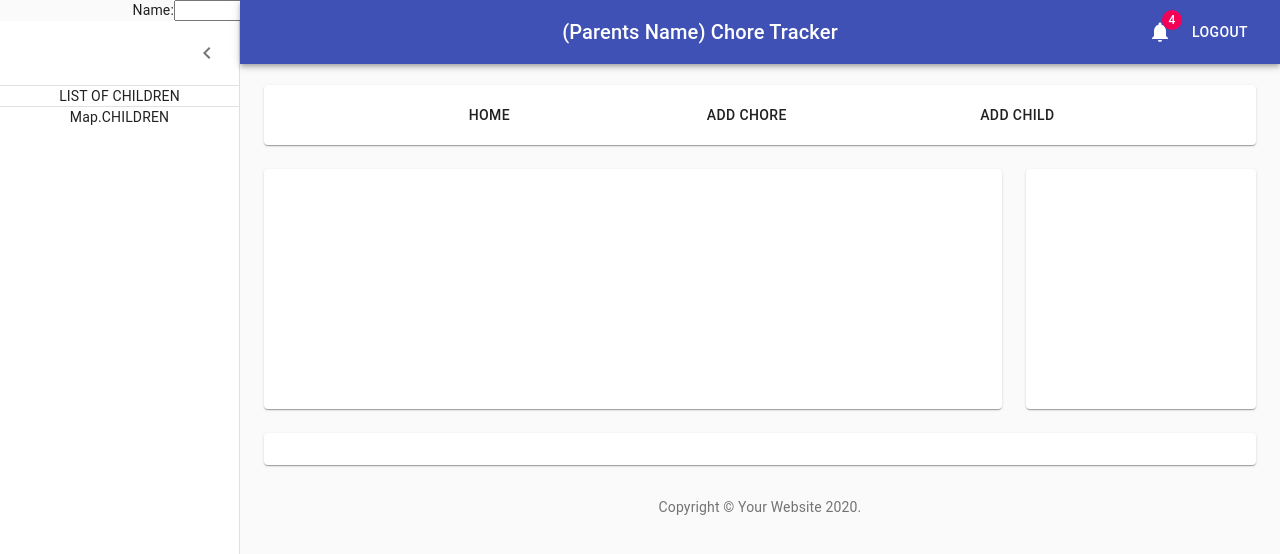
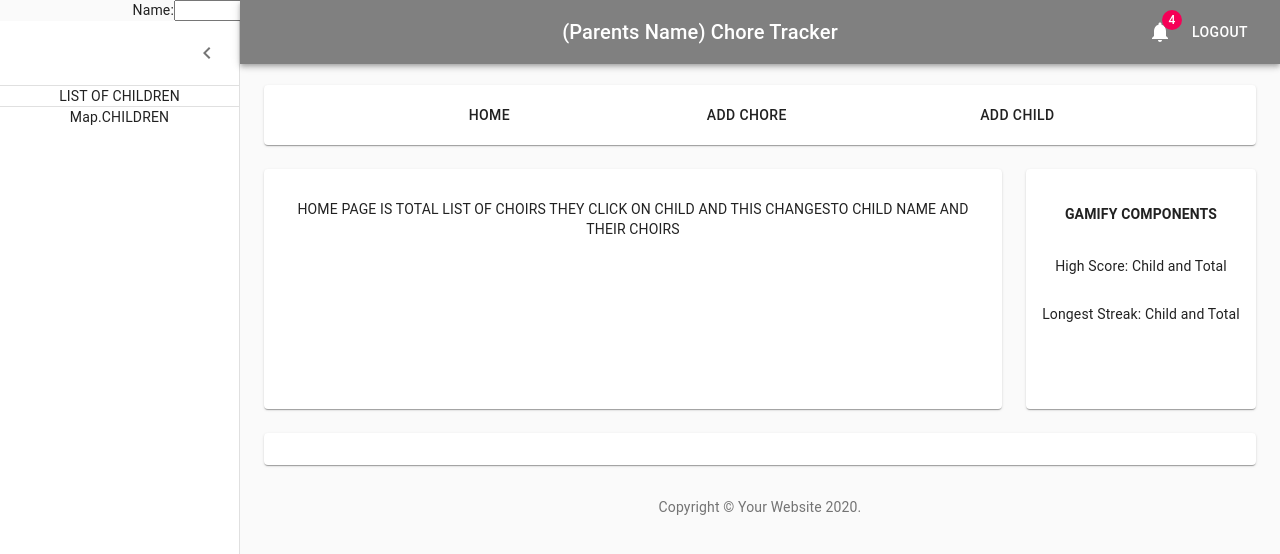
Before and after one commit to mphelps1978/Front-End, a React (Create React App) app: page /login in a window 1280 px wide. Shown: the top 554 px of the page. Built offline with nearby package versions, Linux system fonts and the light colour scheme.

Commit message:
update dashboard

```diff
--- a/src/components/Dashboard.js
+++ b/src/components/Dashboard.js
@@ -55,6 +55,7 @@ const useStyles = makeStyles(theme => ({
     ...theme.mixins.toolbar,
   },
   appBar: {
+    backgroundColor: 'gray',
     zIndex: theme.zIndex.drawer + 1,
     transition: theme.transitions.create(['width', 'margin'], {
       easing: theme.transitions.easing.sharp,
@@ -201,18 +202,27 @@ const Dashboard = props => {
             <Grid item xs={12} md={8} lg={9}>
               <Paper className={fixedHeightPaper}>
                 {/* <Chart /> */}
+                <p>HOME PAGE IS TOTAL LIST OF CHOIRS
+                THEY CLICK ON CHILD AND THIS CHANGESTO CHILD NAME AND THEIR CHOIRS</p>
               </Paper>
             </Grid>
             {/* Recent Deposits */}
             <Grid item xs={12} md={4} lg={3}>
               <Paper className={fixedHeightPaper}>
                 {/* <Deposits /> */}
+                <h4>GAMIFY COMPONENTS</h4>
+                <p>High Score: Child and Total</p>
+                <p>Longest Streak: Child and Total</p>
+
+
+
               </Paper>
             </Grid>
             {/* Recent Orders */}
             <Grid item xs={12}>
               <Paper className={classes.paper}>
                 {/* <Orders /> */}
+
               </Paper>
             </Grid>
           </Grid>
```
